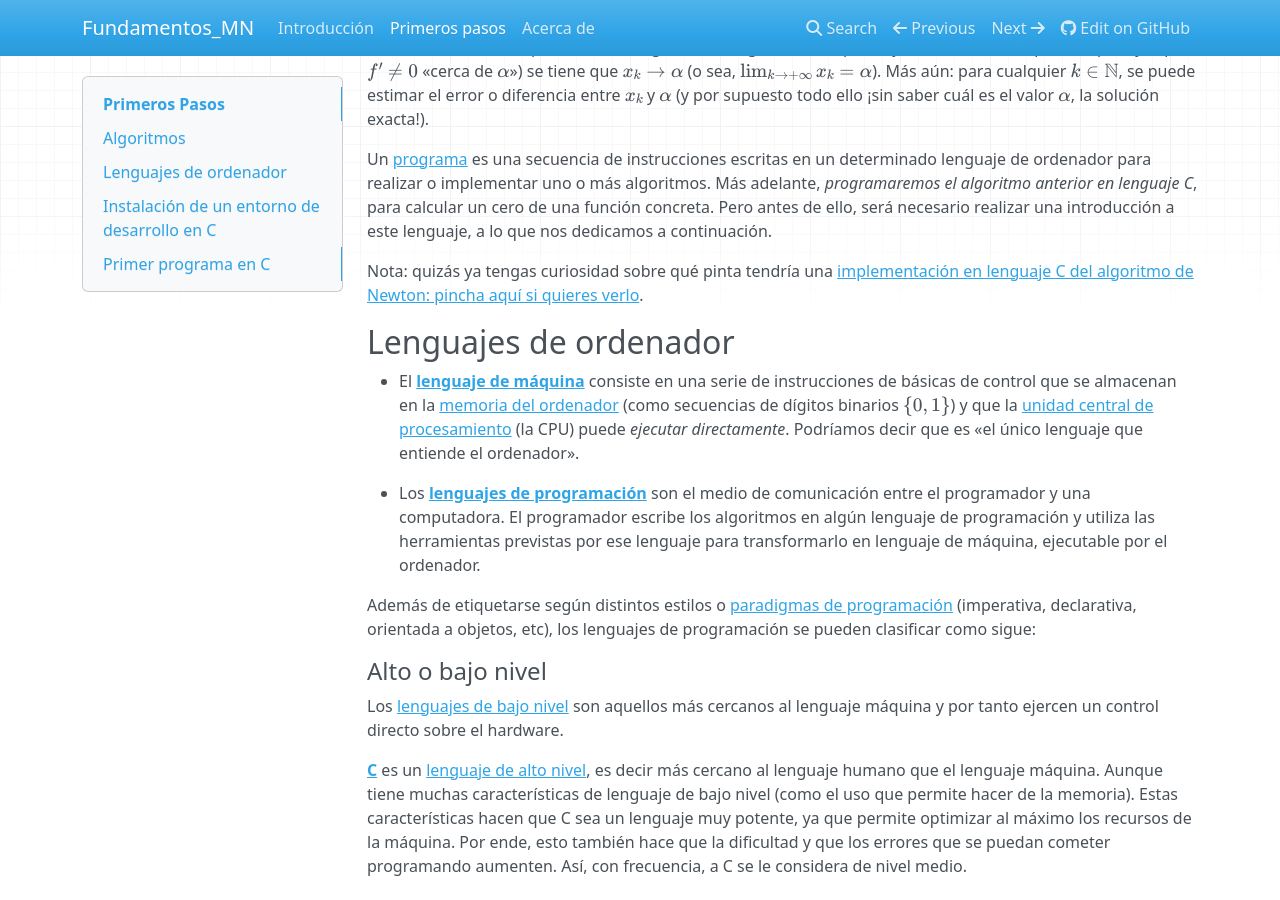
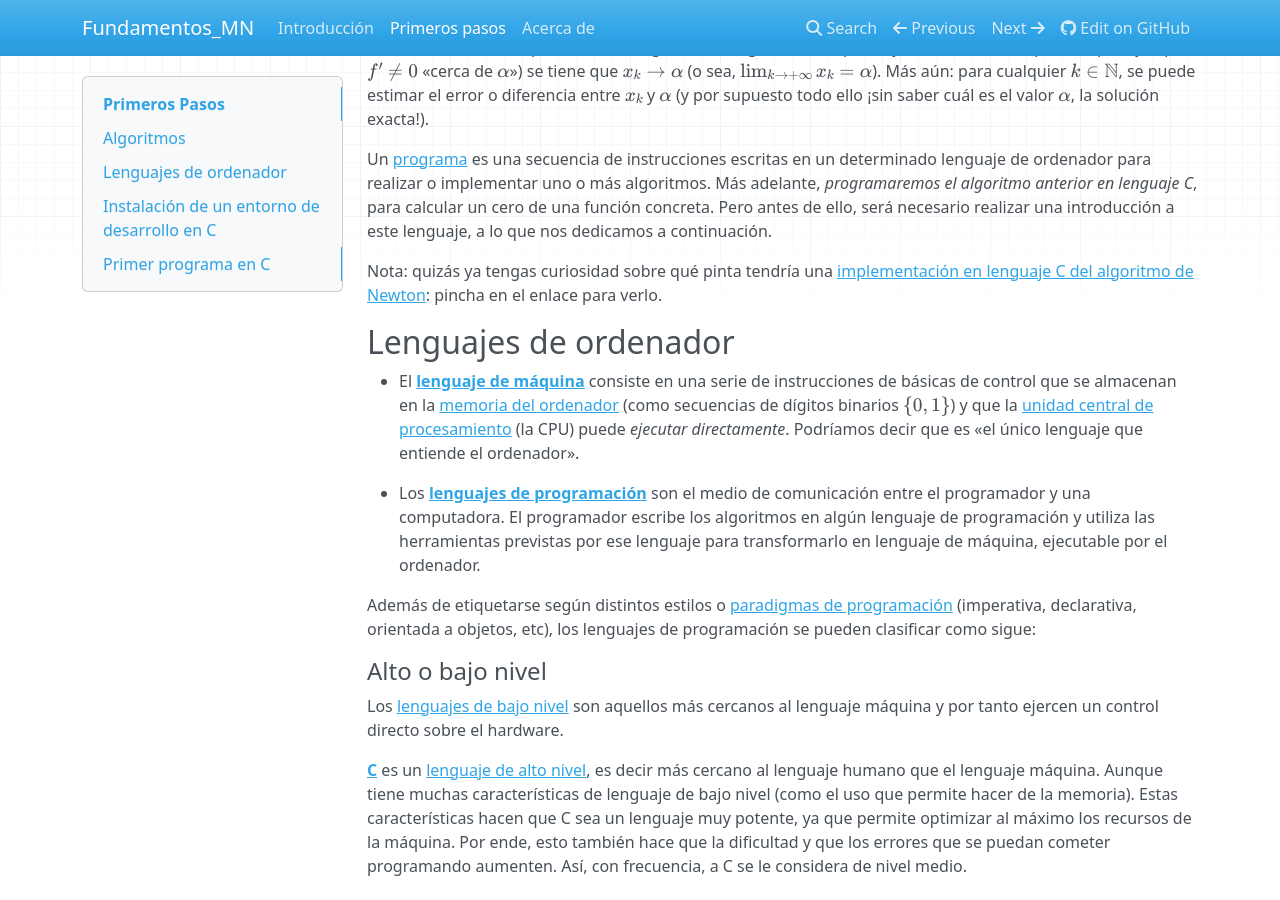
Before and after one commit to rrgalvan/Fundamentos_MN, an MkDocs documentation site: the page built from docs/primeros_pasos.md, in a window 1280 px wide and 900 px high, scrolled down 664 px. Built offline with MkDocs 1.6.1, drawn with Linux system fonts in a browser that asks for light colours; nearby versions of some CDN libraries; formulas are drawn with MathJax 3.

Commit message:
Ampliando comentarios ejemplo Newton

```diff
--- a/docs/primeros_pasos.md
+++ b/docs/primeros_pasos.md
@@ -24,7 +24,7 @@ Un *análisis numérico* aplicado a este algoritmo nos garantizará que, bajo de
 
 Un [programa](https://es.wikipedia.org/wiki/Programa_inform%C3%A1tico) es una secuencia de instrucciones escritas en un determinado lenguaje de ordenador para realizar o implementar uno o más algoritmos. Más adelante, *programaremos el algoritmo anterior en lenguaje C*, para calcular un cero de una función concreta. Pero antes de ello, será necesario realizar una introducción a este lenguaje, a lo que nos dedicamos a continuación.
 
-Nota: quizás ya tengas curiosidad sobre qué pinta tendría una [implementación en lenguaje C del algoritmo de Newton: pincha aquí si quieres verlo](ejemplo_Newton_C.md).
+Nota: quizás ya tengas curiosidad sobre qué pinta tendría una [implementación en lenguaje C del algoritmo de Newton](ejemplo_Newton_C.md): pincha en el enlace para verlo.
 
 
 ## Lenguajes de ordenador
```
Also changed, not shown: docs/ejemplo_Newton_C.md (+26 -16 lines).
